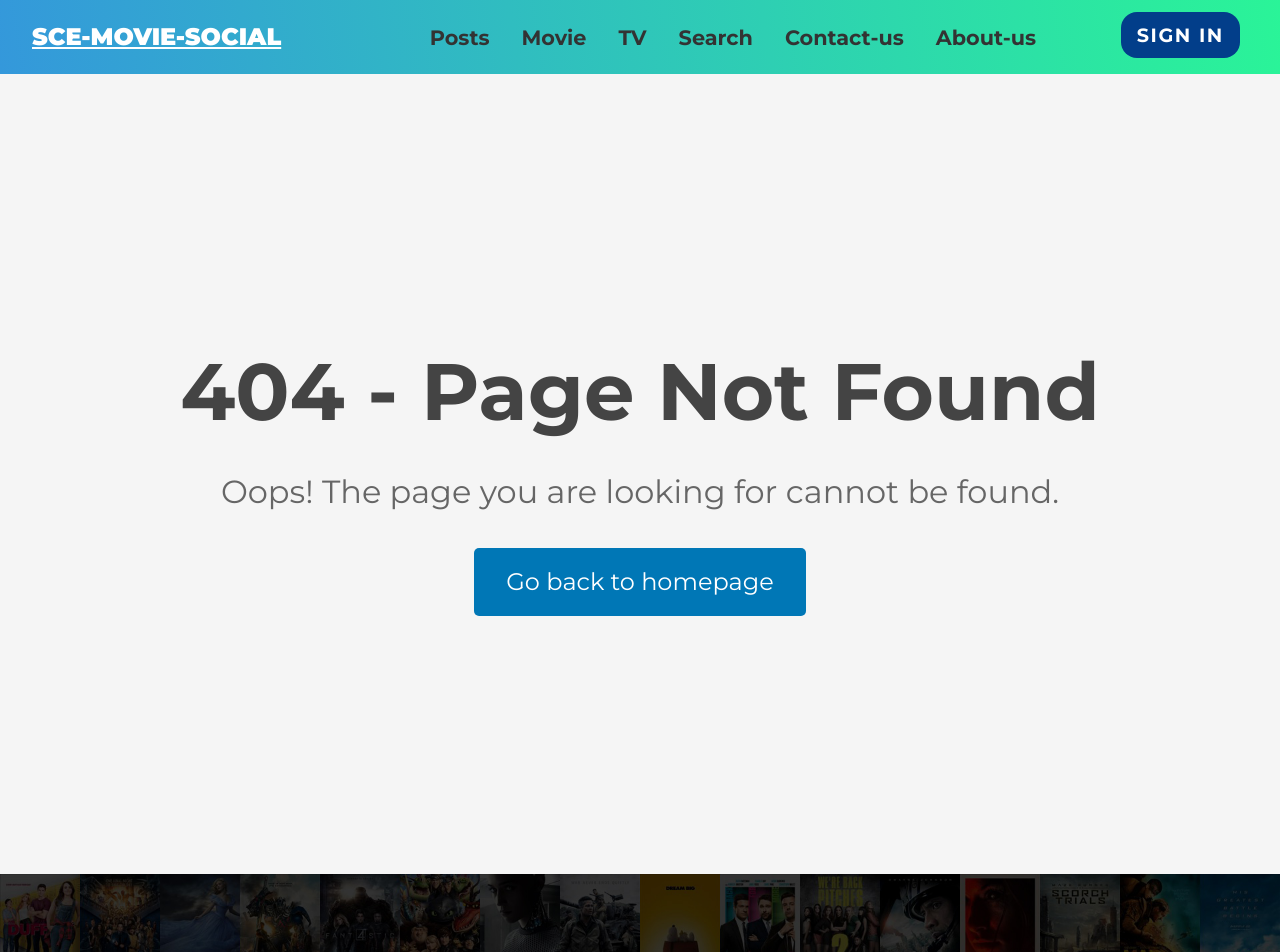
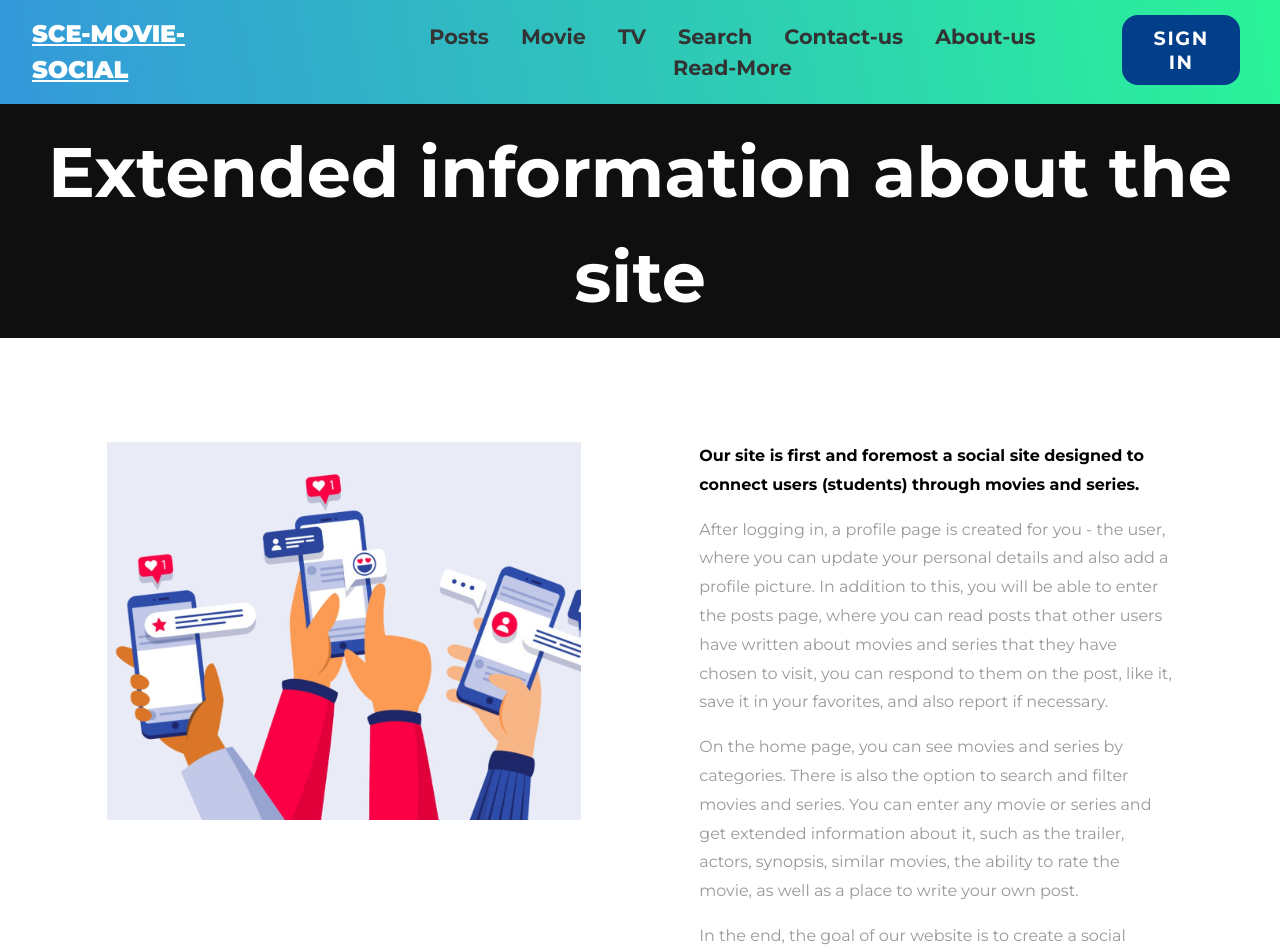
Before and after one commit to hadarShR/SceMovieSocial, a React (Create React App) app: page /readmore in a window 1280 px wide. Shown: the top 952 px of the page. Built offline with nearby package versions, Linux system fonts and the light colour scheme; no server answers.

Commit message:
BSPMC2323-191 <added read more page>

```diff
--- a/src/App.js
+++ b/src/App.js
@@ -28,6 +28,7 @@ import PostsPage from "./pages/PostsPage";
 import PostsReports from "./pages/PostsReports";
 import AddAdmin from "./pages/AddAdmin";
 import Faq from "./pages/Faq";
+import ReadMore from "./pages/ReadMore";
 
 const App = () => {
   const location = useLocation();
@@ -47,6 +48,7 @@ const App = () => {
           <Route path="/detail" element={<Detail />} />
           <Route path="/personDetails" element={<PersonDetail />} />
           <Route path="/aboutus" element={<AboutUs />} />
+          <Route path="/readmore" element={<ReadMore />} />
           <Route path="/contactus" element={<ContactUs />} />
           <Route path="/search" element={<Search />} />
           <Route path="/userprofile" element={<UserProfile />} />
--- a/src/components/Navbar.jsx
+++ b/src/components/Navbar.jsx
@@ -58,6 +58,9 @@ const Navbar = () => {
       case "contactUs":
         navigate("/ContactUs");
         break;
+      case "ReadMore":
+        navigate("/ReadMore");
+        break;
       default:
         break;
     }
@@ -91,6 +94,9 @@ const Navbar = () => {
             </li>
             <li>
               <a href="/aboutus">About-us</a>
+            </li>
+            <li>
+              <a href="/readmore">Read-More</a>
             </li>
           </ul>
         </div>
--- /dev/null
+++ b/src/pages/ReadMore.jsx
@@ -0,0 +1,130 @@
+import React, { useEffect } from "react";
+import styled from "styled-components";
+import BackgroundImage from "../assets/socialmedia.png";
+
+const ReadMore = () => {
+  useEffect(() => {
+    window.scrollTo(0, 0);
+  }, []);
+
+  return (
+    <>
+      <StyledReadMore>
+        <h1>Extended information about the site</h1>
+        <section className="about">
+          <div className="row">
+            <div className="column">
+              <p>ggg</p>
+              <div
+                className="about-img"
+                style={{ backgroundImage: `url(${BackgroundImage})` }}
+              ></div>
+            </div>
+            <div className="column">
+              <div className="tabs"></div>
+
+              <div className="tab-content">
+                <div className="content">
+                  <p style={{ fontWeight: "bold", color: "black" }}>
+                    Our site is first and foremost a social site designed to
+                    connect users (students) through movies and series.
+                    <th></th>
+
+                  </p>
+                  <p>
+                    After logging in, a profile page is created for you - the
+                    user, where you can update your personal details and also
+                    add a profile picture. In addition to this, you will be
+                    able to enter the posts page, where you can read posts that
+                    other users have written about movies and series that they
+                    have chosen to visit, you can respond to them on the post,
+                    like it, save it in your favorites, and also report if
+                    necessary.
+                  </p>
+                  <p>
+                    On the home page, you can see movies and series by
+                    categories. There is also the option to search and filter
+                    movies and series. You can enter any movie or series and get
+                    extended information about it, such as the trailer, actors,
+                    synopsis, similar movies, the ability to rate the movie, as
+                    well as a place to write your own post.
+                  </p>
+                  <p>
+                    In the end, the goal of our website is to create a social
+                    platform based on movies and series, connecting users
+                    through shared interests and discussions.
+                  </p>
+                </div>
+              </div>
+            </div>
+          </div>
+        </section>
+      </StyledReadMore>
+    </>
+  );
+};
+
+const StyledReadMore = styled.div`
+  h1 {
+    margin-top: 1rem;
+    font-size: 70px;
+    text-align: center;
+    margin-bottom: 0.5rem;
+  }
+
+  .about {
+    padding: 5rem 3rem 3rem 3rem;
+    background: white;
+  }
+
+  .row {
+    display: flex;
+    justify-content: space-around;
+  }
+
+  .row .column {
+    width: 40%;
+  }
+
+  .about-img {
+    position: relative;
+    background-repeat: no-repeat;
+    background-size: cover;
+    background-position: left;
+    height: 60%;
+    width: 100%;
+  }
+
+  .content {
+    padding-top: 1.5rem;
+    padding-bottom: 1.5rem;
+  }
+
+  .content p {
+    padding-bottom: 1rem;
+    font-size: 16px;
+    line-height: 1.8;
+    font-weight: 400;
+    color: #999;
+  }
+
+  @media screen and (max-width: 768px) {
+    .about {
+      padding: 2rem 1rem 3rem 1rem;
+    }
+
+    .row {
+      flex-direction: column;
+    }
+
+    .about-img {
+      height: 1000px;
+    }
+
+    .row .column {
+      width: 100%;
+    }
+  }
+`;
+
+export default ReadMore;
```
Also changed, not shown: src/assets/socialmedia.png (added).
